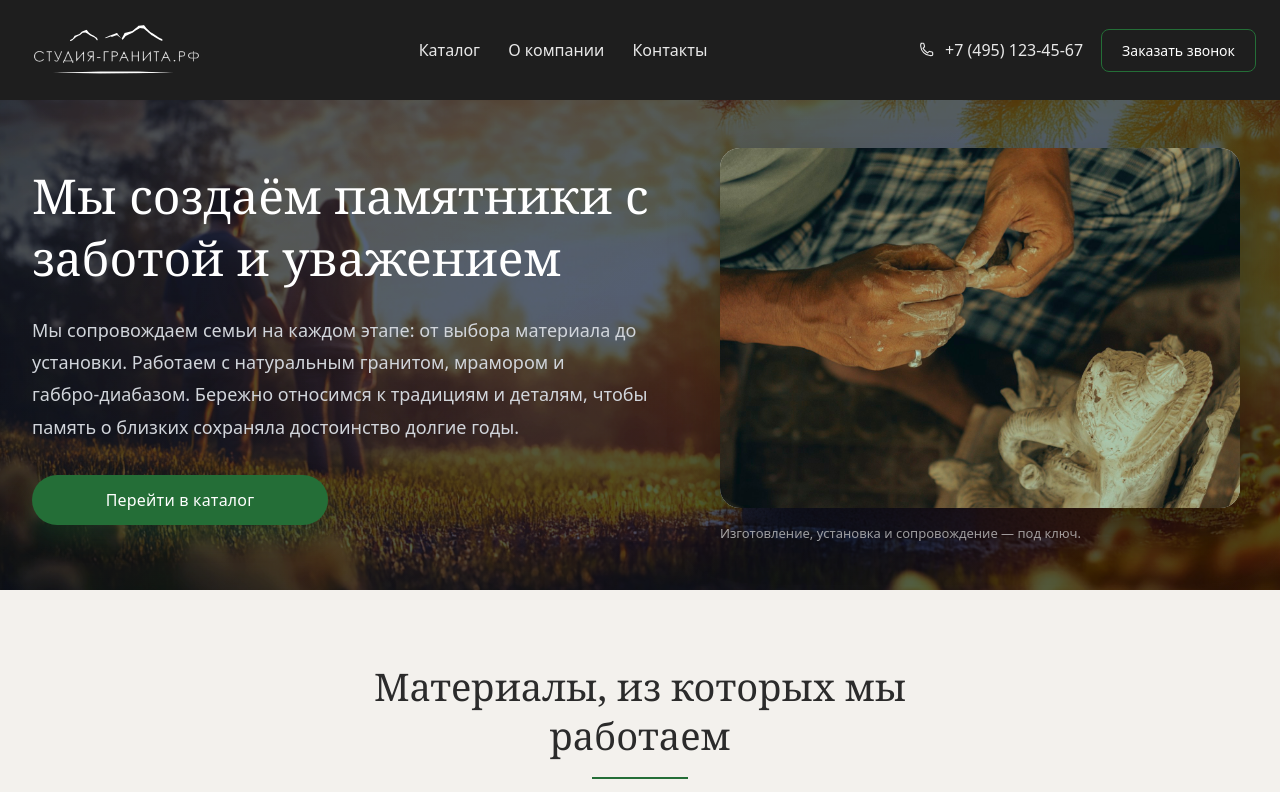
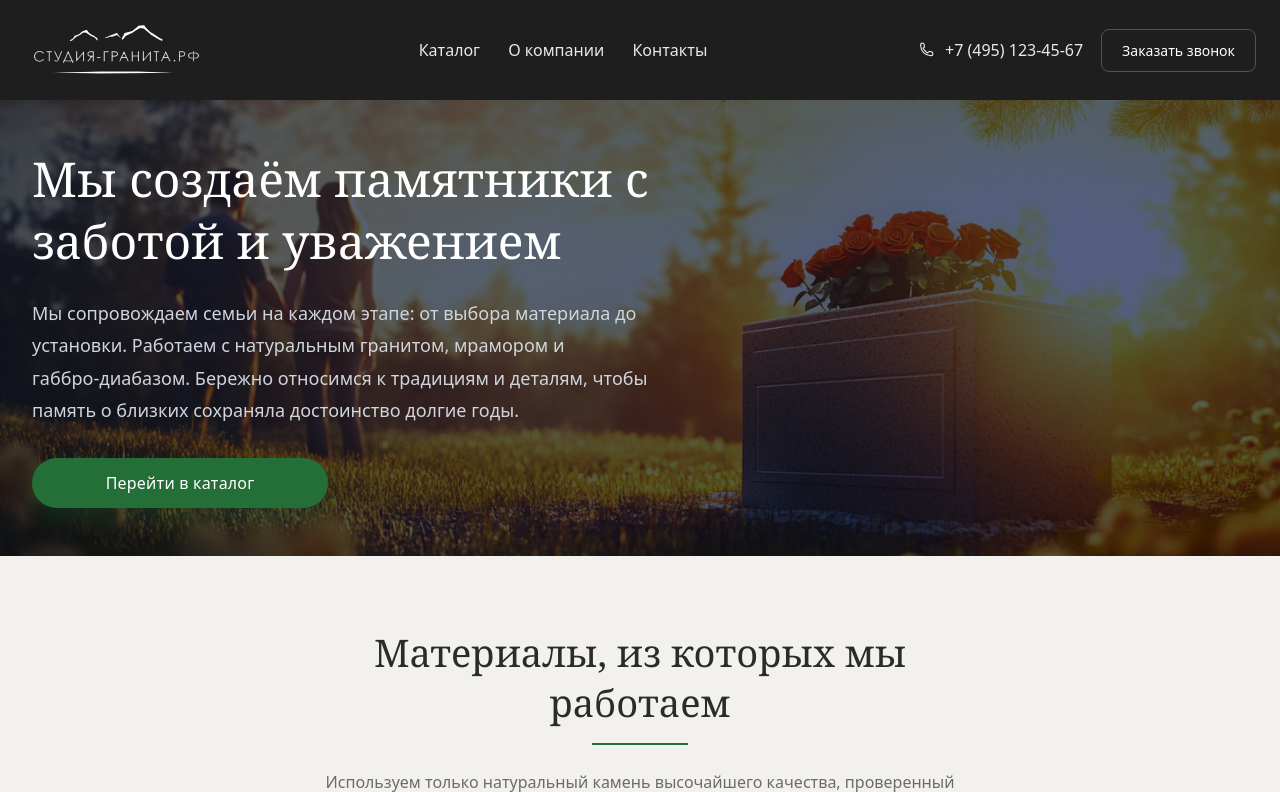
Before and after one commit to romdle/Project_Ritualka, a FastAPI app: template app/templates/home.html in a window 1280 px wide. Shown: the top 792 px of the page. Run offline with FastAPI, Linux system fonts and the light colour scheme; the template is opened without the code that fills it: most values are stand-ins (such as "Sample title", 1, 10 or a date in 2020); grey boxes marked "Sample" are stand-in pictures.

Commit message:
uzhe ne monolit

```diff
--- a/app/templates/home.html
+++ b/app/templates/home.html
@@ -12,12 +12,6 @@
         <div class="hero-actions">
           <a class="hero-button" id="cta-home" href="/catalog">Перейти в каталог</a>
         </div>
-      </div>
-      <div class="hero-media">
-        <div class="media has-image">
-          <img src="{{ url_for('static', path='images/main.jpg') }}" alt="Пример памятника" loading="lazy" />
-        </div>
-        <span class="hero-media-note">Изготовление, установка и сопровождение — под ключ.</span>
       </div>
     </div>
   </section>
@@ -69,7 +63,7 @@
               <h2 class="category-heading">{{ group.display }}</h2>
               <a class="btn-view-all" href="/catalog?category={{ group.slug }}">Смотреть все</a>
             </div>
-            {{ ui.product_carousel(group.items, label='Категория ' ~ group.display) }}
+            {{ ui.product_carousel(group["items"], label='Категория ' ~ group.display) }}
           </section>
         {% endfor %}
       {% else %}
```
